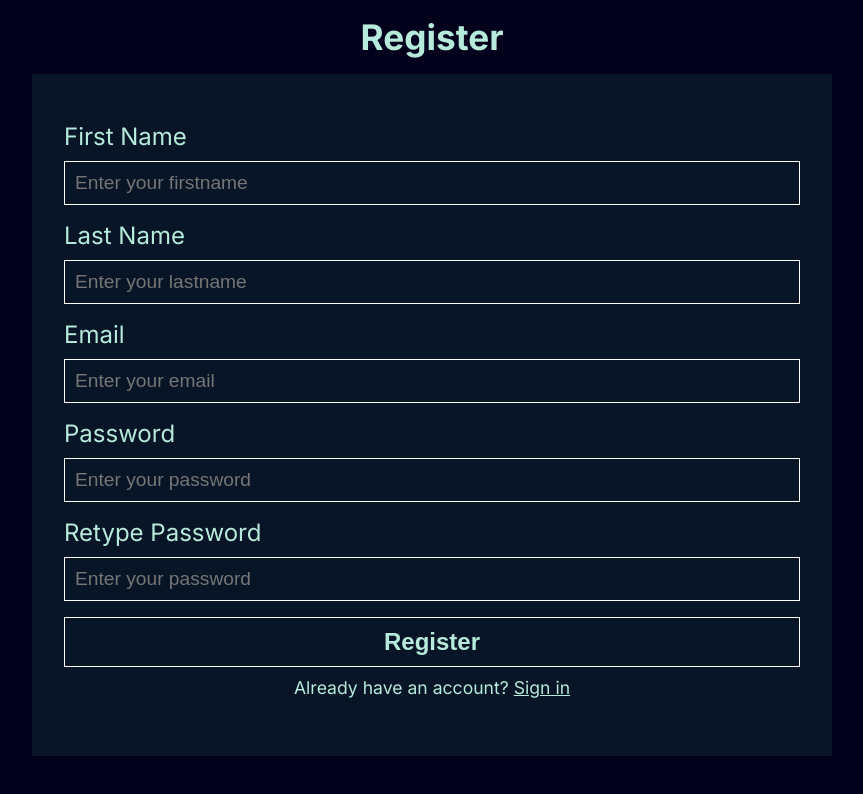
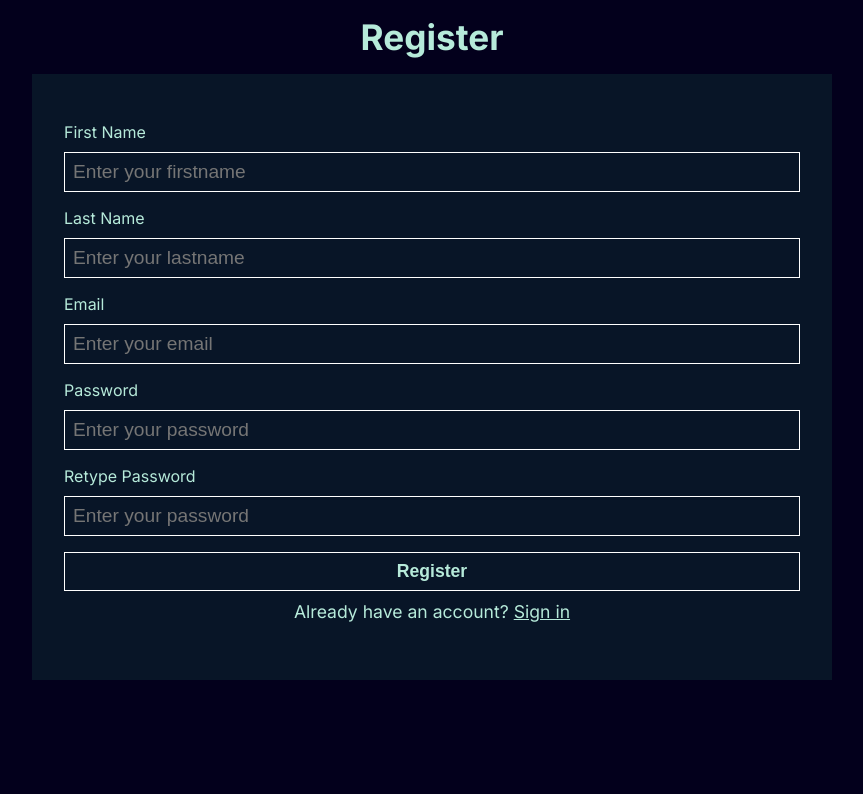
Before and after one commit to larrycoal/qoute_app, a Next.js app: page /register in a window 1280 px wide. Shown: the top 794 px of the page, without its empty margins (208-1071 px from the left). Built offline with nearby package versions, Linux system fonts and the light colour scheme; no server answers.

Commit message:
remove console.log

```diff
--- a/app/component/input.module.css
+++ b/app/component/input.module.css
@@ -5,25 +5,25 @@
   margin: 1rem 0;
 }
 .inputContainer input {
-  padding: 10px;
+  padding: .5rem;
   background: transparent;
   border: 1px solid white;
   font-size: 1.2rem;
 }
 .inputContainer label {
-  font-size: 1.5rem;
+  font-size: 1rem;
 }
 .buttonWrapper {
   display: flex;
   align-items: center;
   justify-content: center;
   cursor: pointer;
-  font-size: 1.5rem;
+  font-size: 1.1rem;
 }
 .buttonWrapper button {
   background-color: transparent;
   border: 1px solid white;
-  padding: 10px 1rem;
+  padding: .5rem 1rem;
   font-size: inherit;
   font-weight: bold;
   width: 100%;
```
